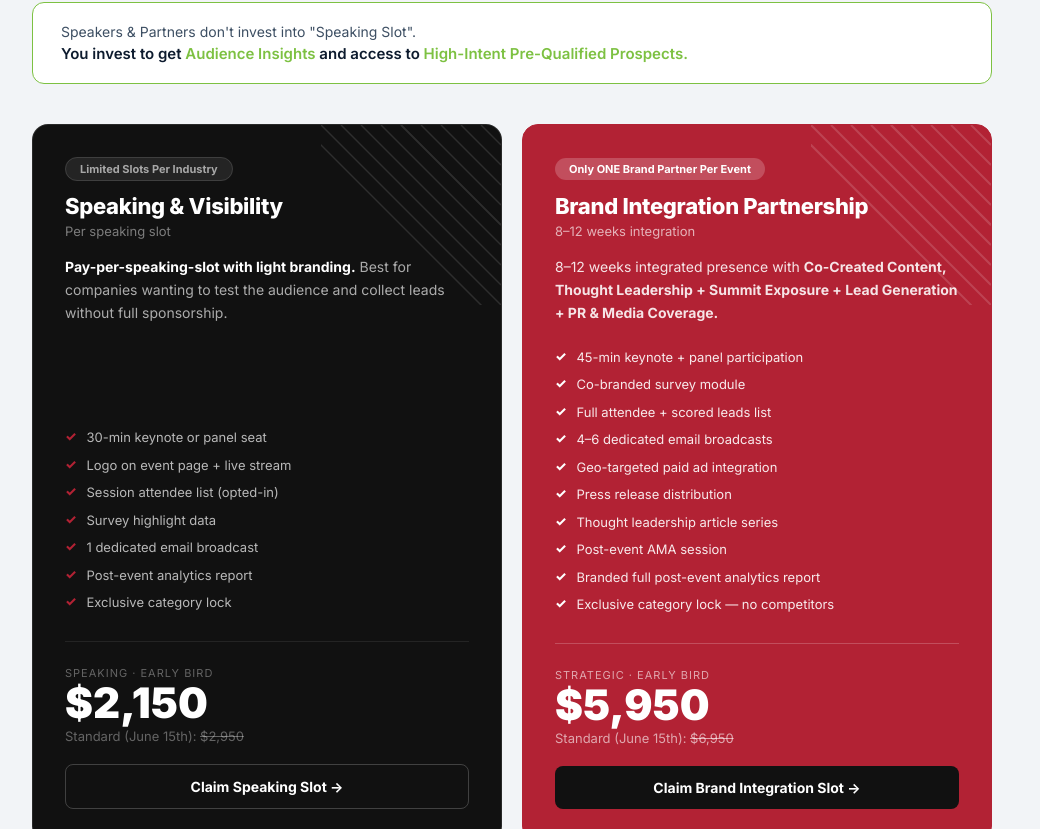
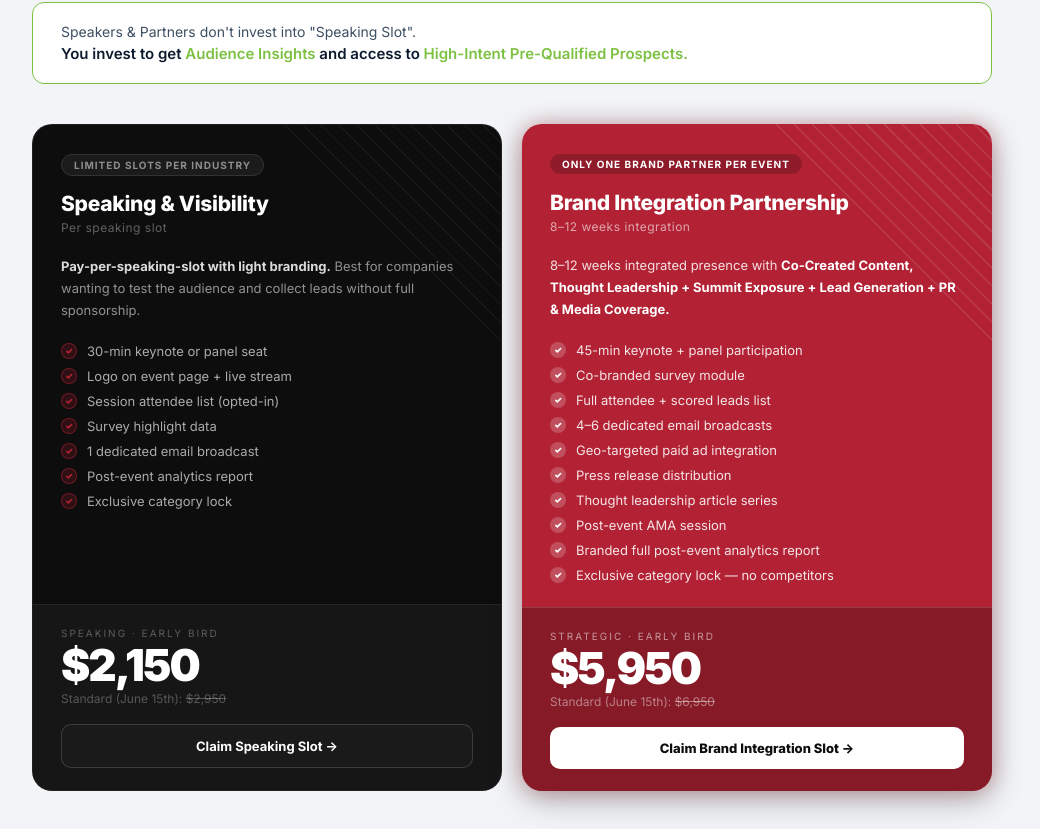
Before and after one commit to freedombusinesssummit-stack/eb5us, a Next.js app: page / in a window 1280 px wide. Shown: the part 9051-9880 px from the top of the page, without its empty margins (128-1168 px from the left). Built offline with nearby package versions, Linux system fonts and the light colour scheme.

Commit message:
Pricing cards: animated black/red/white, shimmer+glow+floatUp, circular checkmarks, dark footer contrast

```diff
--- a/app/InvestAmericaSummit.tsx
+++ b/app/InvestAmericaSummit.tsx
@@ -700,71 +700,196 @@ function Pricing() {
           </div>
         </div>
 
-        {/* Two pricing cards — black/red/white theme */}
+        {/* Animated price boxes */}
+        <style>{`
+          @keyframes shimmer {
+            0% { transform: translateX(-100%) skewX(-15deg); }
+            100% { transform: translateX(300%) skewX(-15deg); }
+          }
+          @keyframes pulseGlow {
+            0%, 100% { box-shadow: 0 0 20px rgba(178,34,52,0.3), 0 8px 32px rgba(0,0,0,0.3); }
+            50% { box-shadow: 0 0 40px rgba(178,34,52,0.55), 0 12px 48px rgba(0,0,0,0.4); }
+          }
+          @keyframes floatUp {
+            from { opacity: 0; transform: translateY(24px); }
+            to { opacity: 1; transform: translateY(0); }
+          }
+          .price-card { animation: floatUp 0.6s ease forwards; }
+          .price-card-1 { animation-delay: 0.1s; opacity: 0; }
+          .price-card-2 { animation-delay: 0.25s; opacity: 0; }
+          .price-card:hover { transform: translateY(-4px) !important; transition: transform 0.25s ease !important; }
+          .price-btn-dark:hover { background: #222 !important; }
+          .price-btn-white:hover { background: rgba(255,255,255,0.92) !important; }
+          .shimmer-line {
+            position: absolute; top: 0; left: 0; right: 0; bottom: 0;
+            background: linear-gradient(90deg, transparent 0%, rgba(255,255,255,0.07) 50%, transparent 100%);
+            width: 60%; animation: shimmer 3.5s infinite; pointer-events: none;
+          }
+          .shimmer-line-dark {
+            position: absolute; top: 0; left: 0; right: 0; bottom: 0;
+            background: linear-gradient(90deg, transparent 0%, rgba(255,255,255,0.04) 50%, transparent 100%);
+            width: 60%; animation: shimmer 4s infinite 1s; pointer-events: none;
+          }
+        `}</style>
+
         <div style={{ display: "grid", gridTemplateColumns: "1fr 1fr", gap: 20, marginBottom: 48 }}>
-          {/* Card 1 — Speaking & Visibility — dark card */}
-          <div style={{ background: "#111", border: "1.5px solid rgba(255,255,255,0.1)", borderRadius: 16, padding: 32, display: "flex", flexDirection: "column", position: "relative", overflow: "hidden" }}>
-            {/* Diagonal decorative lines */}
-            <svg style={{ position: "absolute", top: 0, right: 0, opacity: 0.12, pointerEvents: "none" }} width="180" height="180" viewBox="0 0 180 180">
-              {[0,20,40,60,80,100].map(i => <line key={i} x1={180-i} y1="0" x2="180" y2={i} stroke="#fff" strokeWidth="1.5"/>)}
-              {[0,20,40,60,80,100].map(i => <line key={`b${i}`} x1={80-i} y1="0" x2="180" y2={100+i} stroke="#fff" strokeWidth="1.5"/>)}
+
+          {/* ── Card 1: Speaking & Visibility ── black bg, red accent */}
+          <div className="price-card price-card-1" style={{
+            background: "#0D0D0D",
+            border: "1.5px solid rgba(255,255,255,0.08)",
+            borderRadius: 20,
+            overflow: "hidden",
+            display: "flex", flexDirection: "column",
+            position: "relative",
+            transition: "transform 0.25s ease",
+          }}>
+            {/* Top content area */}
+            <div style={{ padding: "28px 28px 24px", flex: 1 }}>
+              <div className="shimmer-line-dark" />
+
+              {/* Diagonal SVG lines — top right */}
+              <svg style={{ position: "absolute", top: 0, right: 0, opacity: 0.07, pointerEvents: "none" }} width="220" height="220" viewBox="0 0 220 220">
+                {[0,18,36,54,72,90,108,126].map(i => (
+                  <line key={i} x1={220-i} y1="0" x2="220" y2={i} stroke="#fff" strokeWidth="1"/>
+                ))}
+                {[0,18,36,54,72,90,108].map(i => (
+                  <line key={`b${i}`} x1={112-i} y1="0" x2="220" y2={108+i} stroke="#fff" strokeWidth="1"/>
+                ))}
               </svg>
 
-            <div style={{ marginBottom: 16 }}>
-              <span style={{ background: "rgba(255,255,255,0.08)", color: "rgba(255,255,255,0.6)", fontSize: 11, fontWeight: 700, padding: "4px 14px", borderRadius: 999, border: "1px solid rgba(255,255,255,0.12)" }}>Limited Slots Per Industry</span>
+              <div style={{ marginBottom: 18 }}>
+                <span style={{
+                  background: "rgba(255,255,255,0.06)", color: "rgba(255,255,255,0.5)",
+                  fontSize: 10, fontWeight: 700, padding: "4px 12px", borderRadius: 999,
+                  border: "1px solid rgba(255,255,255,0.1)", letterSpacing: 1, textTransform: "uppercase",
+                }}>Limited Slots Per Industry</span>
               </div>
-            <div style={{ fontSize: 22, fontWeight: 800, color: "#fff", marginBottom: 4, letterSpacing: -0.3 }}>Speaking & Visibility</div>
-            <div style={{ fontSize: 13, color: "rgba(255,255,255,0.45)", marginBottom: 16 }}>Per speaking slot</div>
-            <p style={{ fontSize: 14, color: "rgba(255,255,255,0.65)", lineHeight: 1.65, marginBottom: 24, flex: 1 }}>
-              <strong style={{ color: "#fff" }}>Pay-per-speaking-slot with light branding.</strong> Best for companies wanting to test the audience and collect leads without full sponsorship.
+
+              <div style={{ fontSize: 21, fontWeight: 800, color: "#fff", marginBottom: 4, letterSpacing: -0.3 }}>Speaking & Visibility</div>
+              <div style={{ fontSize: 12, color: "rgba(255,255,255,0.35)", marginBottom: 20, letterSpacing: 0.5 }}>Per speaking slot</div>
+
+              <p style={{ fontSize: 13, color: "rgba(255,255,255,0.55)", lineHeight: 1.7, marginBottom: 22 }}>
+                <strong style={{ color: "rgba(255,255,255,0.85)" }}>Pay-per-speaking-slot with light branding.</strong> Best for companies wanting to test the audience and collect leads without full sponsorship.
               </p>
-            <div style={{ display: "flex", flexDirection: "column", gap: 8, marginBottom: 28 }}>
+
+              <div style={{ display: "flex", flexDirection: "column", gap: 9 }}>
                 {["30-min keynote or panel seat", "Logo on event page + live stream", "Session attendee list (opted-in)", "Survey highlight data", "1 dedicated email broadcast", "Post-event analytics report", "Exclusive category lock"].map(f => (
-                <div key={f} style={{ display: "flex", gap: 10, fontSize: 13, color: "rgba(255,255,255,0.7)", alignItems: "flex-start" }}>
-                  <span style={{ color: C.heroRed, fontWeight: 800, flexShrink: 0 }}>✓</span>
-                  <span style={{ lineHeight: 1.5 }}>{f}</span>
+                  <div key={f} style={{ display: "flex", gap: 10, fontSize: 13, color: "rgba(255,255,255,0.65)", alignItems: "center" }}>
+                    <span style={{
+                      width: 16, height: 16, borderRadius: "50%",
+                      background: "rgba(178,34,52,0.2)", border: "1px solid rgba(178,34,52,0.5)",
+                      display: "inline-flex", alignItems: "center", justifyContent: "center",
+                      fontSize: 9, color: C.heroRed, fontWeight: 900, flexShrink: 0,
+                    }}>✓</span>
+                    {f}
                   </div>
                 ))}
               </div>
-            <div style={{ borderTop: "1px solid rgba(255,255,255,0.08)", paddingTop: 24 }}>
-              <div style={{ fontSize: 11, color: "rgba(255,255,255,0.35)", marginBottom: 2, letterSpacing: 1, textTransform: "uppercase" }}>Speaking · Early Bird</div>
-              <div style={{ fontSize: 42, fontWeight: 900, color: "#fff", lineHeight: 1, marginBottom: 4 }}>$2,150</div>
-              <div style={{ fontSize: 13, color: "rgba(255,255,255,0.35)", marginBottom: 20 }}>Standard (June 15th): <span style={{ textDecoration: "line-through" }}>$2,950</span></div>
-              <a href="mailto:denis@fsummit.net" style={{ display: "block", textAlign: "center", background: "transparent", border: "1.5px solid rgba(255,255,255,0.2)", color: "#fff", padding: "13px 0", borderRadius: 8, fontSize: 14, fontWeight: 700, textDecoration: "none" }}>Claim Speaking Slot →</a>
+            </div>
+
+            {/* Price footer — light background contrast */}
+            <div style={{
+              background: "rgba(255,255,255,0.04)",
+              borderTop: "1px solid rgba(255,255,255,0.07)",
+              padding: "22px 28px",
+            }}>
+              <div style={{ fontSize: 10, color: "rgba(255,255,255,0.3)", letterSpacing: 2, textTransform: "uppercase", marginBottom: 4 }}>Speaking · Early Bird</div>
+              <div style={{ display: "flex", alignItems: "baseline", gap: 12, marginBottom: 4 }}>
+                <span style={{ fontSize: 44, fontWeight: 900, color: "#fff", letterSpacing: -2, lineHeight: 1 }}>$2,150</span>
+              </div>
+              <div style={{ fontSize: 12, color: "rgba(255,255,255,0.28)", marginBottom: 18 }}>
+                Standard (June 15th):&nbsp;<span style={{ textDecoration: "line-through" }}>$2,950</span>
+              </div>
+              <a href="mailto:denis@fsummit.net" className="price-btn-dark" style={{
+                display: "block", textAlign: "center",
+                background: "#1a1a1a", border: "1.5px solid rgba(255,255,255,0.15)",
+                color: "#fff", padding: "13px 0", borderRadius: 10,
+                fontSize: 13, fontWeight: 700, textDecoration: "none",
+                transition: "background 0.2s",
+              }}>Claim Speaking Slot →</a>
             </div>
           </div>
 
-          {/* Card 2 — Brand Integration — vivid red */}
-          <div style={{ background: C.heroRed, border: `1.5px solid ${C.heroRed}`, borderRadius: 16, padding: 32, display: "flex", flexDirection: "column", position: "relative", overflow: "hidden" }}>
-            {/* Diagonal decorative lines */}
-            <svg style={{ position: "absolute", top: 0, right: 0, opacity: 0.15, pointerEvents: "none" }} width="180" height="180" viewBox="0 0 180 180">
-              {[0,20,40,60,80,100].map(i => <line key={i} x1={180-i} y1="0" x2="180" y2={i} stroke="#fff" strokeWidth="2"/>)}
-              {[0,20,40,60,80,100].map(i => <line key={`b${i}`} x1={80-i} y1="0" x2="180" y2={100+i} stroke="#fff" strokeWidth="2"/>)}
+          {/* ── Card 2: Brand Integration ── vivid red bg, animated glow */}
+          <div className="price-card price-card-2" style={{
+            background: C.heroRed,
+            borderRadius: 20,
+            overflow: "hidden",
+            display: "flex", flexDirection: "column",
+            position: "relative",
+            animation: "floatUp 0.6s ease 0.25s forwards, pulseGlow 3s ease-in-out 1s infinite",
+            opacity: 0,
+            transition: "transform 0.25s ease",
+          }}>
+            <div className="shimmer-line" />
+
+            {/* Diagonal SVG lines — top right */}
+            <svg style={{ position: "absolute", top: 0, right: 0, opacity: 0.12, pointerEvents: "none" }} width="220" height="220" viewBox="0 0 220 220">
+              {[0,18,36,54,72,90,108,126].map(i => (
+                <line key={i} x1={220-i} y1="0" x2="220" y2={i} stroke="#fff" strokeWidth="1.5"/>
+              ))}
+              {[0,18,36,54,72,90,108].map(i => (
+                <line key={`b${i}`} x1={112-i} y1="0" x2="220" y2={108+i} stroke="#fff" strokeWidth="1.5"/>
+              ))}
             </svg>
 
-            <div style={{ marginBottom: 16 }}>
-              <span style={{ background: "rgba(255,255,255,0.2)", color: "#fff", fontSize: 11, fontWeight: 700, padding: "4px 14px", borderRadius: 999 }}>Only ONE Brand Partner Per Event</span>
+            {/* Top content */}
+            <div style={{ padding: "28px 28px 24px", flex: 1 }}>
+              <div style={{ marginBottom: 18 }}>
+                <span style={{
+                  background: "rgba(0,0,0,0.2)", color: "#fff",
+                  fontSize: 10, fontWeight: 700, padding: "4px 12px", borderRadius: 999,
+                  letterSpacing: 1, textTransform: "uppercase",
+                }}>Only ONE Brand Partner Per Event</span>
               </div>
-            <div style={{ fontSize: 22, fontWeight: 800, color: "#fff", marginBottom: 4, letterSpacing: -0.3 }}>Brand Integration Partnership</div>
-            <div style={{ fontSize: 13, color: "rgba(255,255,255,0.65)", marginBottom: 16 }}>8–12 weeks integration</div>
-            <p style={{ fontSize: 14, color: "rgba(255,255,255,0.88)", lineHeight: 1.65, marginBottom: 24, flex: 1 }}>
-              8–12 weeks integrated presence with <strong>Co-Created Content, Thought Leadership + Summit Exposure + Lead Generation + PR & Media Coverage.</strong>
+
+              <div style={{ fontSize: 21, fontWeight: 800, color: "#fff", marginBottom: 4, letterSpacing: -0.3 }}>Brand Integration Partnership</div>
+              <div style={{ fontSize: 12, color: "rgba(255,255,255,0.6)", marginBottom: 20, letterSpacing: 0.5 }}>8–12 weeks integration</div>
+
+              <p style={{ fontSize: 13, color: "rgba(255,255,255,0.85)", lineHeight: 1.7, marginBottom: 22 }}>
+                8–12 weeks integrated presence with{" "}
+                <strong style={{ color: "#fff" }}>Co-Created Content, Thought Leadership + Summit Exposure + Lead Generation + PR & Media Coverage.</strong>
               </p>
-            <div style={{ display: "flex", flexDirection: "column", gap: 8, marginBottom: 28 }}>
+
+              <div style={{ display: "flex", flexDirection: "column", gap: 9 }}>
                 {["45-min keynote + panel participation", "Co-branded survey module", "Full attendee + scored leads list", "4–6 dedicated email broadcasts", "Geo-targeted paid ad integration", "Press release distribution", "Thought leadership article series", "Post-event AMA session", "Branded full post-event analytics report", "Exclusive category lock — no competitors"].map(f => (
-                <div key={f} style={{ display: "flex", gap: 10, fontSize: 13, color: "rgba(255,255,255,0.9)", alignItems: "flex-start" }}>
-                  <span style={{ color: "#fff", fontWeight: 800, flexShrink: 0 }}>✓</span>
-                  <span style={{ lineHeight: 1.5 }}>{f}</span>
+                  <div key={f} style={{ display: "flex", gap: 10, fontSize: 13, color: "rgba(255,255,255,0.88)", alignItems: "center" }}>
+                    <span style={{
+                      width: 16, height: 16, borderRadius: "50%",
+                      background: "rgba(255,255,255,0.2)",
+                      display: "inline-flex", alignItems: "center", justifyContent: "center",
+                      fontSize: 9, color: "#fff", fontWeight: 900, flexShrink: 0,
+                    }}>✓</span>
+                    {f}
                   </div>
                 ))}
               </div>
-            <div style={{ borderTop: "1px solid rgba(255,255,255,0.2)", paddingTop: 24 }}>
-              <div style={{ fontSize: 11, color: "rgba(255,255,255,0.6)", marginBottom: 2, letterSpacing: 1, textTransform: "uppercase" }}>Strategic · Early Bird</div>
-              <div style={{ fontSize: 42, fontWeight: 900, color: "#fff", lineHeight: 1, marginBottom: 4 }}>$5,950</div>
-              <div style={{ fontSize: 13, color: "rgba(255,255,255,0.6)", marginBottom: 20 }}>Standard (June 15th): <span style={{ textDecoration: "line-through" }}>$6,950</span></div>
-              <a href="mailto:denis@fsummit.net" style={{ display: "block", textAlign: "center", background: "#111", border: "none", color: "#fff", padding: "13px 0", borderRadius: 8, fontSize: 14, fontWeight: 700, textDecoration: "none" }}>Claim Brand Integration Slot →</a>
+            </div>
+
+            {/* Price footer — dark for contrast */}
+            <div style={{
+              background: "rgba(0,0,0,0.25)",
+              borderTop: "1px solid rgba(255,255,255,0.15)",
+              padding: "22px 28px",
+            }}>
+              <div style={{ fontSize: 10, color: "rgba(255,255,255,0.55)", letterSpacing: 2, textTransform: "uppercase", marginBottom: 4 }}>Strategic · Early Bird</div>
+              <div style={{ display: "flex", alignItems: "baseline", gap: 12, marginBottom: 4 }}>
+                <span style={{ fontSize: 44, fontWeight: 900, color: "#fff", letterSpacing: -2, lineHeight: 1 }}>$5,950</span>
+              </div>
+              <div style={{ fontSize: 12, color: "rgba(255,255,255,0.45)", marginBottom: 18 }}>
+                Standard (June 15th):&nbsp;<span style={{ textDecoration: "line-through" }}>$6,950</span>
+              </div>
+              <a href="mailto:denis@fsummit.net" className="price-btn-white" style={{
+                display: "block", textAlign: "center",
+                background: "#fff", border: "none",
+                color: "#0D0D0D", padding: "13px 0", borderRadius: 10,
+                fontSize: 13, fontWeight: 800, textDecoration: "none",
+                transition: "background 0.2s",
+              }}>Claim Brand Integration Slot →</a>
             </div>
           </div>
+
         </div>
 
         {/* Partners Engagement — 3-column breakdown */}
```
Lines whose indentation alone changed are shown as unchanged.
